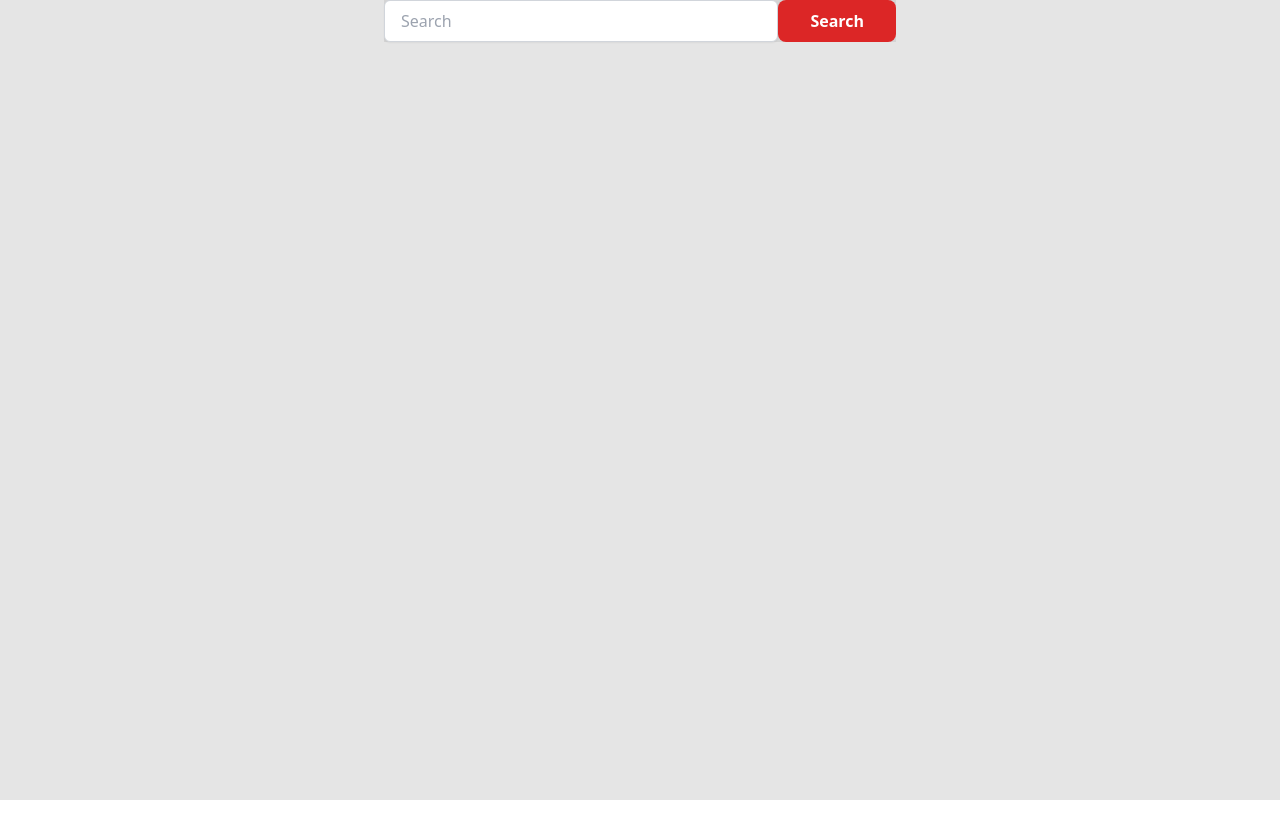
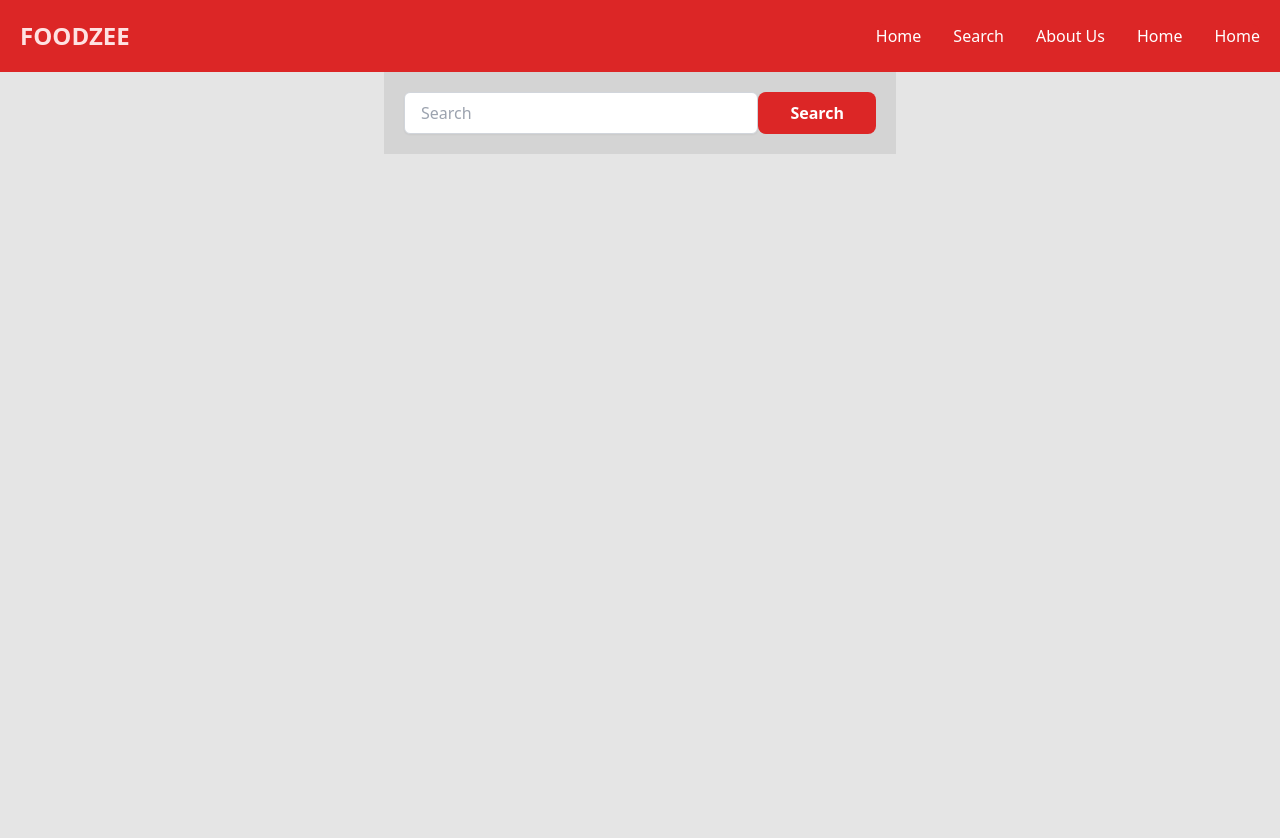
Before and after one commit to Nirmit18/Food_app, a React (Create React App) app: page /search in a window 1280 px wide. Shown: the top 838 px of the page. Before the commit the page ends 800 px from the top, so only its background shows below. Built offline with nearby package versions, Linux system fonts and the light colour scheme.

Commit message:
navbar added

```diff
--- a/src/App.js
+++ b/src/App.js
@@ -6,6 +6,7 @@
 import ChildC from './components/ChildC';
 import ChildD from './components/ChildD';
 import Search from './components/Search';
+import Navbar from './components/Navbar';
 
 
 
@@ -16,9 +17,9 @@
 
   return (
     <BrowserRouter>
-
+      <Navbar />
       <Routes>
-        <Route path='/' element={<Home />} />
+        <Route path='/Home' element={<Home />} />
         <Route path='/b' element={<ChildB />} />
         <Route path='/c' element={<ChildC />} />
         <Route path='/d' element={<ChildD />} />
--- /dev/null
+++ b/src/components/Navbar.jsx
@@ -0,0 +1,46 @@
+import React from "react"
+
+const Navbar = (props) => {
+  return (
+    <div>
+
+
+    <nav class="bg-red-600 border-gray-200 dark:bg-gray-900">
+    <div class="max-w-screen-xl flex flex-wrap items-center justify-between mx-auto p-5">
+        <a class="flex items-center space-x-3 rtl:space-x-reverse" href="/Home">
+
+            <span class="self-center text-2xl font-bold whitespace-nowrap text-red-100">FOODZEE</span>
+        </a>
+        <button data-collapse-toggle="navbar-default" type="button" class="inline-flex items-center p-2 w-10 h-10 justify-center text-sm text-gray-500 rounded-lg md:hidden hover:bg-gray-100 focus:outline-none focus:ring-2 focus:ring-gray-200 dark:text-gray-400 dark:hover:bg-gray-700 dark:focus:ring-gray-600" aria-controls="navbar-default" aria-expanded="false">
+            <span class="sr-only">Open main menu</span>
+            <svg class="w-5 h-5" aria-hidden="true" xmlns="http://www.w3.org/2000/svg" fill="none" viewBox="0 0 17 14">
+                <path stroke="currentColor" stroke-linecap="round" stroke-linejoin="round" stroke-width="2" d="M1 1h15M1 7h15M1 13h15"/>
+            </svg>
+        </button>
+        <div class="hidden w-full md:block md:w-auto" id="navbar-default">
+        <ul class="font-medium flex flex-col p-4 md:p-0 mt-4 border border-gray-100 rounded-lg bg-red-600 md:flex-row md:space-x-8 rtl:space-x-reverse md:mt-0 md:border-0 ">
+            <li>
+            <a href="#" class="block py-2 px-3 text-white  rounded md:p-0  " aria-current="page">Home</a>
+            </li>
+            <li>
+            <a href="/search" class="block py-2 px-3 text-white  rounded md:p-0  " aria-current="page">Search</a>
+            </li>
+            <li>
+            <a href="#" class="block py-2 px-3 text-white  rounded md:p-0  " aria-current="page">About Us</a>
+            </li>
+            <li>
+            <a href="#" class="block py-2 px-3 text-white  rounded md:p-0  " aria-current="page">Home</a>
+            </li>
+            <li>
+            <a href="#" class="block py-2 px-3 text-white  rounded md:p-0  " aria-current="page">Home</a>
+            </li>
+        </ul>
+        </div>
+    </div>
+    </nav>
+
+    </div>
+  )
+};
+
+export default Navbar;
--- a/src/components/Search.jsx
+++ b/src/components/Search.jsx
@@ -24,7 +24,7 @@
 
     return (
         <div className="bg-neutral-200 min-h-screen">
-            <div className="relative max-w-lg mx-auto  flex bg-neutral-300">
+            <div className="relative max-w-lg mx-auto  flex bg-neutral-300  p-5">
                 <input
                     className="w-full py-2 px-4 border border-gray-300 rounded-md shadow-sm focus:outline-none"
                     type="search"
```
